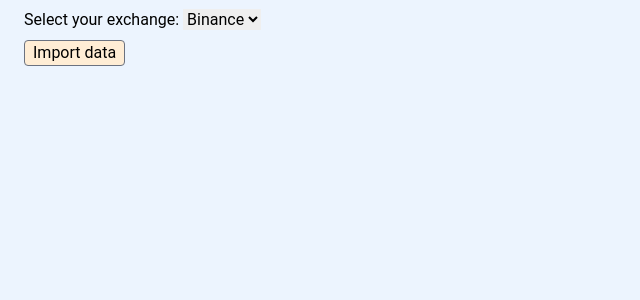
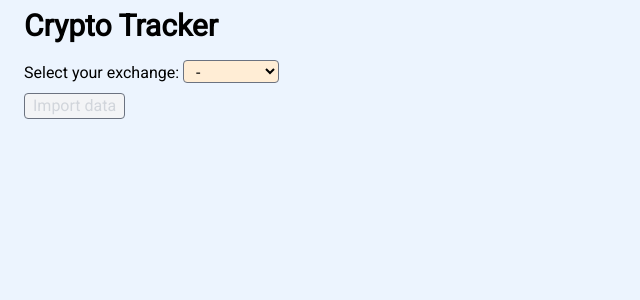
Before and after one commit to AlexandruSateanu/crypto-tracker, a React (Create React App) app: page / in a window 1280 px wide. Shown: the top 300 px of the page, without its empty margins (0-640 px from the left). Built offline with nearby package versions, Linux system fonts and the light colour scheme.

Commit message:
Add styles for submit button

```diff
--- a/public/index.html
+++ b/public/index.html
@@ -10,6 +10,8 @@
       content="Web site created using create-react-app"
     />
     <link rel="apple-touch-icon" href="%PUBLIC_URL%/logo192.png" />
+    <link rel="preconnect" href="https://fonts.gstatic.com">
+    <link href="https://fonts.googleapis.com/css2?family=Montserrat:wght@300;400;600;700&family=Roboto&display=swap" rel="stylesheet">
     <!--
       manifest.json provides metadata used when your web app is installed on a
       user's mobile device or desktop. See https://developers.google.com/web/fundamentals/web-app-manifest/
--- a/src/App.css
+++ /dev/null
@@ -1,38 +0,0 @@
-.App {
-  text-align: center;
-}
-
-.App-logo {
-  height: 40vmin;
-  pointer-events: none;
-}
-
-@media (prefers-reduced-motion: no-preference) {
-  .App-logo {
-    animation: App-logo-spin infinite 20s linear;
-  }
-}
-
-.App-header {
-  background-color: #282c34;
-  min-height: 100vh;
-  display: flex;
-  flex-direction: column;
-  align-items: center;
-  justify-content: center;
-  font-size: calc(10px + 2vmin);
-  color: white;
-}
-
-.App-link {
-  color: #61dafb;
-}
-
-@keyframes App-logo-spin {
-  from {
-    transform: rotate(0deg);
-  }
-  to {
-    transform: rotate(360deg);
-  }
-}
--- a/src/App.js
+++ b/src/App.js
@@ -3,6 +3,7 @@ import ExchangePicker from "./components/ExchangePicker/ExchangePicker";
 function App() {
     return (
         <div className="App container mx-auto px-3 lg:px-4 xl:px-6">
+            <h1 className="py-2 text-3xl font-bold">Crypto Tracker</h1>
             <ExchangePicker />
         </div>
     );
--- a/src/components/ExchangePicker/ExchangePicker.js
+++ b/src/components/ExchangePicker/ExchangePicker.js
@@ -2,8 +2,10 @@ import {useState} from "react";
 import { EXCHANGES } from "../../utils/constants"
 import Wallet from "../Wallet/Wallet";
 
+const DEFAULT = "default";
+
 const ExchangePicker = () => {
-    const [ exchangeValue, setExchangeValue ] = useState(EXCHANGES.BINANCE);
+    const [ exchangeValue, setExchangeValue ] = useState(DEFAULT);
     const [ wallet, setWallet ] = useState(null);
 
     const handleChange = (event) => {
@@ -21,14 +23,26 @@ const ExchangePicker = () => {
             <form onSubmit={handleSubmit} className="mt-2">
                 <div>
                     <label>Select your exchange: </label>
-                    <select value={exchangeValue} onChange={handleChange}>
-                        <option value="default"></option>
+                    <select
+                        value={exchangeValue}
+                        onChange={handleChange}
+                        className="bg-orange-100 px-2 border border-solid border-gray-500 rounded"
+                    >
+                        <option value={DEFAULT}>-</option>
                         <option value={EXCHANGES.BINANCE}>Binance</option>
                         <option value={EXCHANGES.KUKOIN}>Kukoin</option>
                     </select>
                 </div>
                 <div className="my-2">
-                    <input type="submit" value="Import data" className="bg-orange-100 px-2 border border-solid border-gray-500 rounded" />
+                    {
+                        !wallet &&
+                            <input
+                                type="submit"
+                                value="Import data"
+                                className={`px-2 border border-solid border-gray-500 rounded ${exchangeValue === DEFAULT ? "bg-gray-100 text-gray-300 cursor-not-allowed" : "bg-orange-100 cursor-pointer"}`}
+                                disabled={exchangeValue === DEFAULT}
+                            />
+                    }
                 </div>
             </form>
 
--- a/src/components/Wallet/Wallet.js
+++ b/src/components/Wallet/Wallet.js
@@ -12,10 +12,10 @@ const Wallet = () => {
 
     return (
         <div className="wallet py-3 space-y-3">
-            <div className="table-header rounded-md shadow-md bg-white p-3 flex">
-                <div className="font-bold px-2">Coin</div>
-                <div className="font-bold px-2">Price</div>
-                <div className="font-bold px-2">Quantity</div>
+            <div className="table-header p-3 flex rounded-md shadow-md bg-white">
+                <div className="px-1 font-bold font-mont">Coin</div>
+                <div className="px-1 font-bold font-mont">Price</div>
+                <div className="px-1 font-bold font-mont">Quantity</div>
             </div>
             { walletAssets.map(asset => <WalletAsset asset={asset} key={asset.tokenSymbol} />) }
         </div>
--- a/src/components/WalletAsset/WalletAsset.js
+++ b/src/components/WalletAsset/WalletAsset.js
@@ -5,7 +5,7 @@ const WalletAsset = ({ asset }) => {
 
     return (
         <div className="comment rounded-md shadow-md bg-white p-3 flex">
-            <div className="font-semibold">
+            <div className="font-semibold font-mont">
                 { asset.tokenSymbol }
             </div>
             <div className="px-2">|</div>
```
